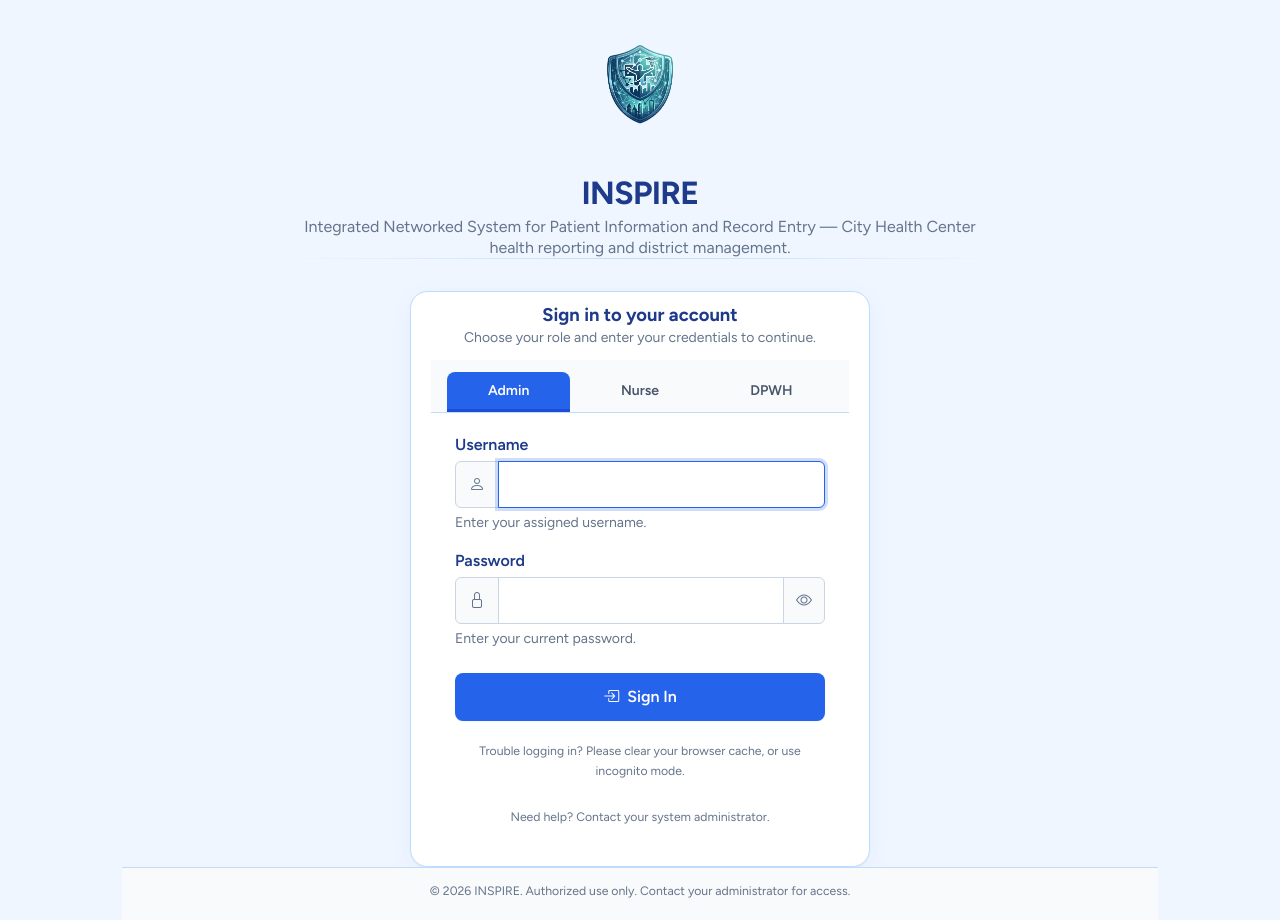
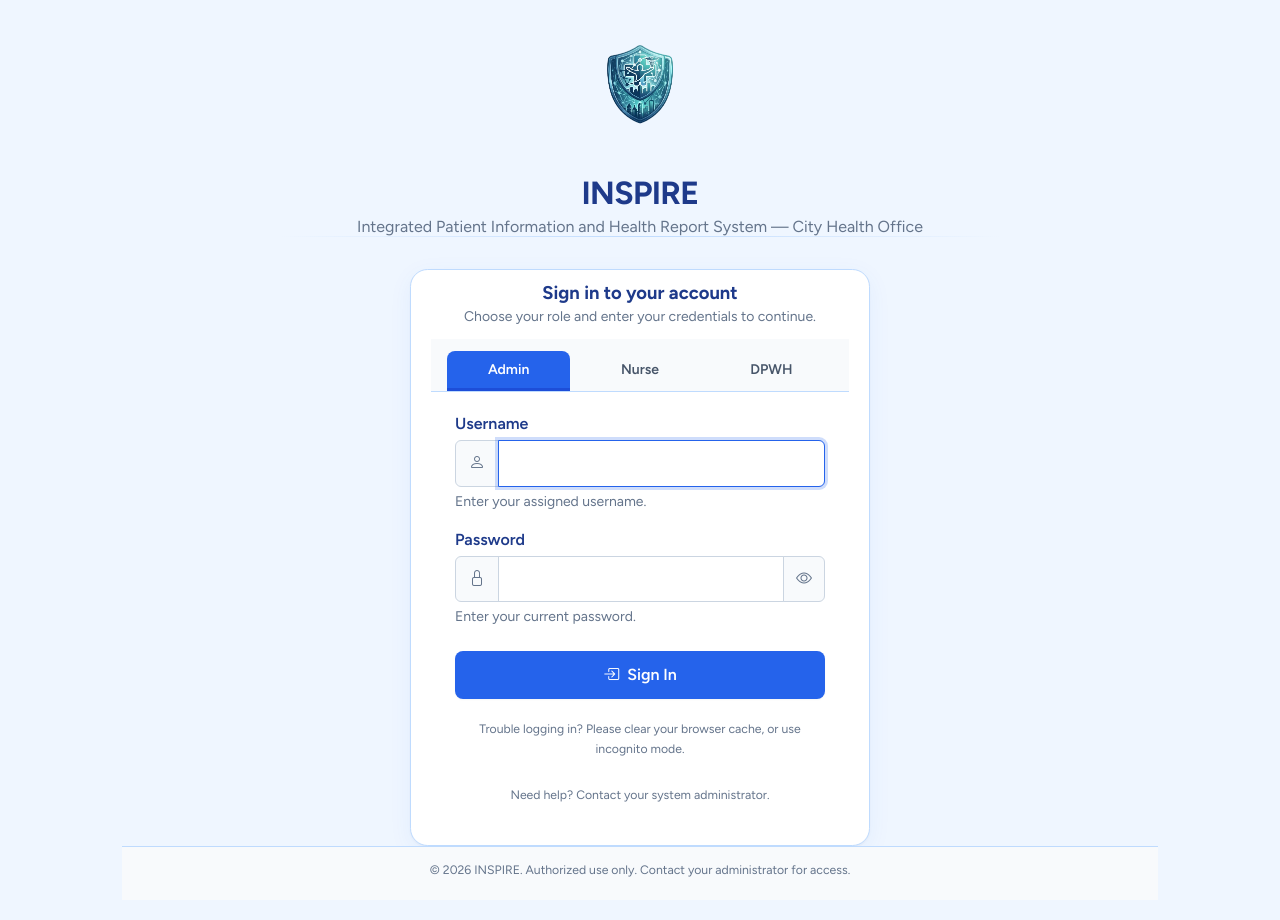
Before and after one commit to michikotiwanag-bot/HealthCenter, a PHP site: page /Health-Report-Sytem/index.php in a window 1280 px wide. Shown: the top 920 px of the page. After the commit the page ends 877 px from the top, so only its background shows below. Run offline with PHP 8.4, Linux system fonts and the light colour scheme; some libraries are stand-ins or nearby versions.

Commit message:
Update app name to Integrated Patient Information and Health Report System for City Health Office

```diff
--- a/config/config.php
+++ b/config/config.php
@@ -6,7 +6,7 @@ declare(strict_types=1);
 // ============================================================
 
 // Application
-define('APP_NAME', 'Integrated Networked System for Patient Information and Record Entry');
+define('APP_NAME', 'Integrated Patient Information and Health Report System');
 define('APP_SHORT_NAME', 'INSPIRE');
 $appUrl = rtrim((string)($_ENV['APP_URL'] ?? $_SERVER['APP_URL'] ?? getenv('APP_URL') ?: 'http://localhost/Health-Report-Sytem'), '/');
 define('APP_URL', $appUrl);
--- a/index.php
+++ b/index.php
@@ -85,7 +85,7 @@ if (isset($_GET['role']) && in_array($_GET['role'], ['admin', 'nurse', 'dpwh'],
         <div class="hero-inner">
             <img src="<?= e(asset_path('assets/logo/Logo1.png')) ?>" alt="<?= e(APP_SHORT_NAME) ?> logo" class="brand-logo mx-auto d-block">
             <h1 class="hero-title"><?= e(APP_SHORT_NAME) ?></h1>
-            <p class="hero-subtitle">Integrated Networked System for Patient Information and Record Entry — City Health Center health reporting and district management.</p>
+            <p class="hero-subtitle">Integrated Patient Information and Health Report System — City Health Office</p>
         </div>
     </div>
 
```
